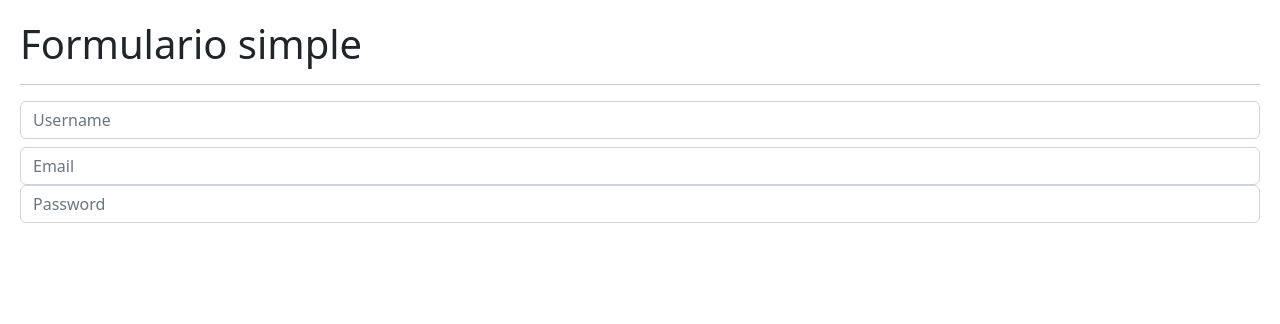
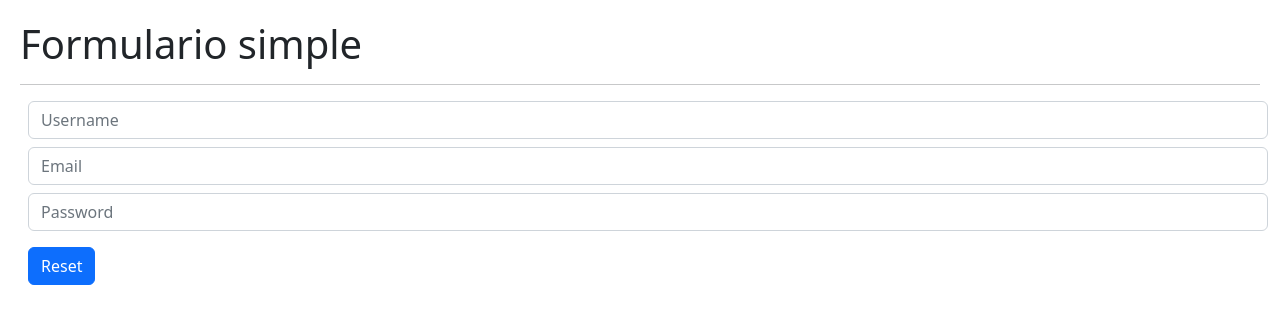
Before and after one commit to salitomeyo-learning-path/udemy-react-js, a React (Vite) app in the folder 05-hook-app/: page / in a window 1280 px wide. Shown: the top 324 px of the page. Built offline with nearby package versions, Linux system fonts and the light colour scheme.

Commit message:
feat: resetForm

```diff
--- a/05-hook-app/src/02-useEffect/FormWithCustomHooks.jsx
+++ b/05-hook-app/src/02-useEffect/FormWithCustomHooks.jsx
@@ -5,7 +5,7 @@ import { Message } from "./Message";
 
 export const FormWithCustomHooks = () => {
 
-    const { formState, onInputChange } = useForm({
+    const { formState, onInputChange, onResetForm } = useForm({
         username: '',
         email: '',
         password: ''
@@ -20,7 +20,7 @@ export const FormWithCustomHooks = () => {
 
             <input
                 type="text"
-                className="form-control"
+                className="form-control m-2"
                 placeholder="Username"
                 name="username"
                 value={ username }
@@ -28,7 +28,7 @@ export const FormWithCustomHooks = () => {
             />
             <input
                 type="email"
-                className="form-control mt-2"
+                className="form-control m-2"
                 placeholder="Email"
                 name="email"
                 value={ email }
@@ -36,12 +36,14 @@ export const FormWithCustomHooks = () => {
             />
             <input
                 type="text"
-                className="form-control"
+                className="form-control m-2"
                 placeholder="Password"
                 name="password"
                 value={ password }
                 onChange={ onInputChange }
             />
+
+            <button className="btn btn-primary m-2" onClick={onResetForm}>Reset</button>
 
             {
                 (password === 'salitomeyo' ) && <Message />
--- a/05-hook-app/src/hooks/useForm.js
+++ b/05-hook-app/src/hooks/useForm.js
@@ -11,8 +11,13 @@ export const useForm = ( initialForm = {} ) => {
         });
     }
 
+    const onResetForm = () => {
+        setFormState( initialForm );
+    }
+
     return {
         formState,
-        onInputChange
+        onInputChange,
+        onResetForm
     }
 }
```
